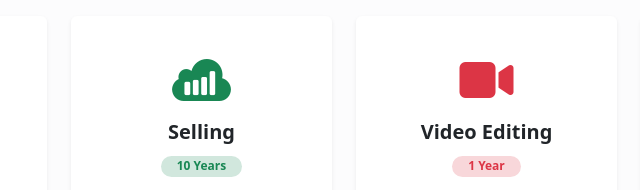
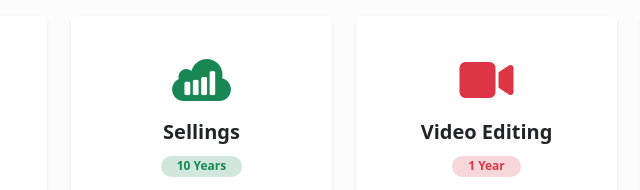
Before and after one commit to Dennis2181/myportfolio, a plain HTML site: page index.html in a window 1280 px wide. Shown: the part 1440-1630 px from the top of the page, 296-936 px from the left. Drawn offline with nearby package versions, Linux system fonts and the light colour scheme.

Commit message:
add sellings

```diff
--- a/index.html
+++ b/index.html
@@ -121,7 +121,7 @@
                     <div class="card h-100 border-0 shadow-sm text-center py-4 px-3 custom-card">
                         <div class="card-body">
                             <i class="fa-brands fa-sellsy fa-3x text-success mb-3"></i>
-                            <h5 class="card-title fw-bold">Selling</h5>
+                            <h5 class="card-title fw-bold">Sellings</h5>
                             <span class="badge bg-success-subtle text-success mb-3 px-3 py-1.5 rounded-pill">10 Years</span>
                             <p class="card-text text-secondary small mb-0">Managed business operations at my parent's local restaurant <strong>(ရိုးရာ မုန့်တီ/မုန့်ဟင်းခါး)</strong>.</p>
                         </div>
```
